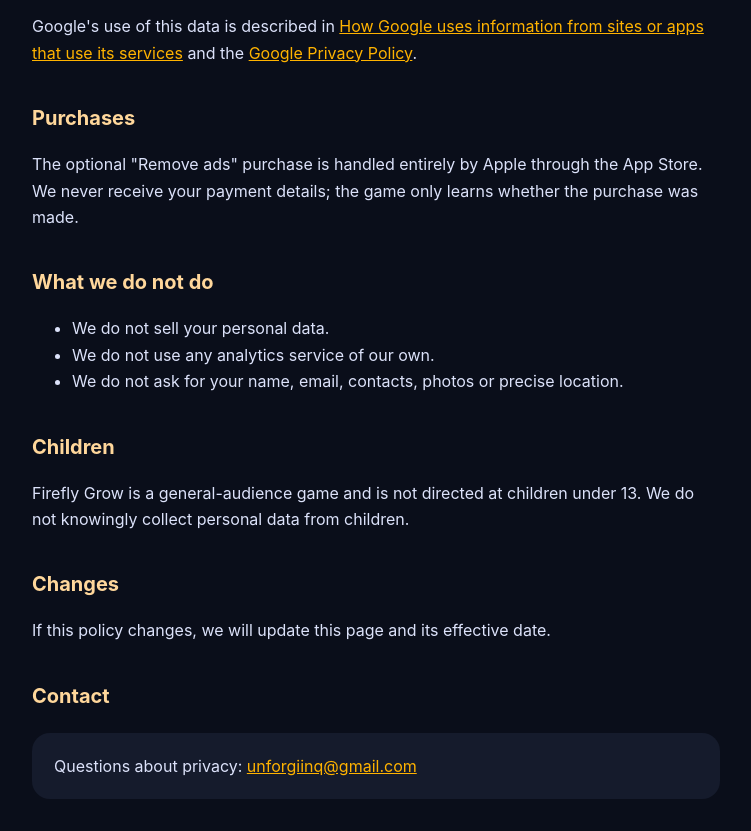
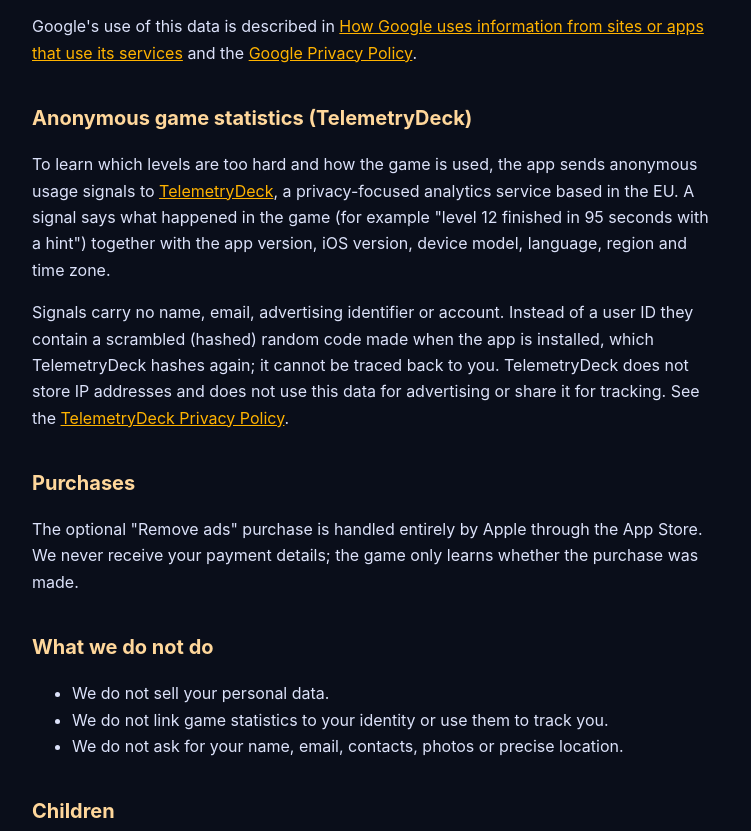
Before and after one commit to enesseval/enesseval.github.io, a plain HTML site: page firefly-grow/privacy/index.html in a window 1280 px wide. Shown: the part 1105-1936 px from the top of the page, without its empty margins (264-1015 px from the left). Drawn offline with Linux system fonts and the light colour scheme.

Commit message:
Firefly Grow privacy policy: anonymous game statistics via TelemetryDeck
Co-Authored-By: Claude Opus 5.5 <noreply@anthropic.com>

```diff
--- a/firefly-grow/privacy/index.html
+++ b/firefly-grow/privacy/index.html
@@ -10,7 +10,7 @@
 <main>
 <div class="glow"></div>
 <h1>Privacy Policy</h1>
-<p class="dim">Firefly Grow for iPhone · Effective 23 November 2026</p>
+<p class="dim">Firefly Grow for iPhone · Effective 26 November 2026</p>
 
 <p>Firefly Grow is a puzzle game. We do not ask you to create an account, and we do not run our own servers. This page explains what data the game uses and who handles it.</p>
 
@@ -31,13 +31,17 @@
 <p>In the European Economic Area, the United Kingdom and Switzerland, Google's consent form asks for your choices first, and you can change them later in <em>Profile → Privacy choices</em>.</p>
 <p>Google's use of this data is described in <a href="https://policies.google.com/technologies/partner-sites">How Google uses information from sites or apps that use its services</a> and the <a href="https://policies.google.com/privacy">Google Privacy Policy</a>.</p>
 
+<h2>Anonymous game statistics (TelemetryDeck)</h2>
+<p>To learn which levels are too hard and how the game is used, the app sends anonymous usage signals to <a href="https://telemetrydeck.com">TelemetryDeck</a>, a privacy-focused analytics service based in the EU. A signal says what happened in the game (for example "level 12 finished in 95 seconds with a hint") together with the app version, iOS version, device model, language, region and time zone.</p>
+<p>Signals carry no name, email, advertising identifier or account. Instead of a user ID they contain a scrambled (hashed) random code made when the app is installed, which TelemetryDeck hashes again; it cannot be traced back to you. TelemetryDeck does not store IP addresses and does not use this data for advertising or share it for tracking. See the <a href="https://telemetrydeck.com/privacy/">TelemetryDeck Privacy Policy</a>.</p>
+
 <h2>Purchases</h2>
 <p>The optional "Remove ads" purchase is handled entirely by Apple through the App Store. We never receive your payment details; the game only learns whether the purchase was made.</p>
 
 <h2>What we do not do</h2>
 <ul>
 <li>We do not sell your personal data.</li>
-<li>We do not use any analytics service of our own.</li>
+<li>We do not link game statistics to your identity or use them to track you.</li>
 <li>We do not ask for your name, email, contacts, photos or precise location.</li>
 </ul>
 
```
